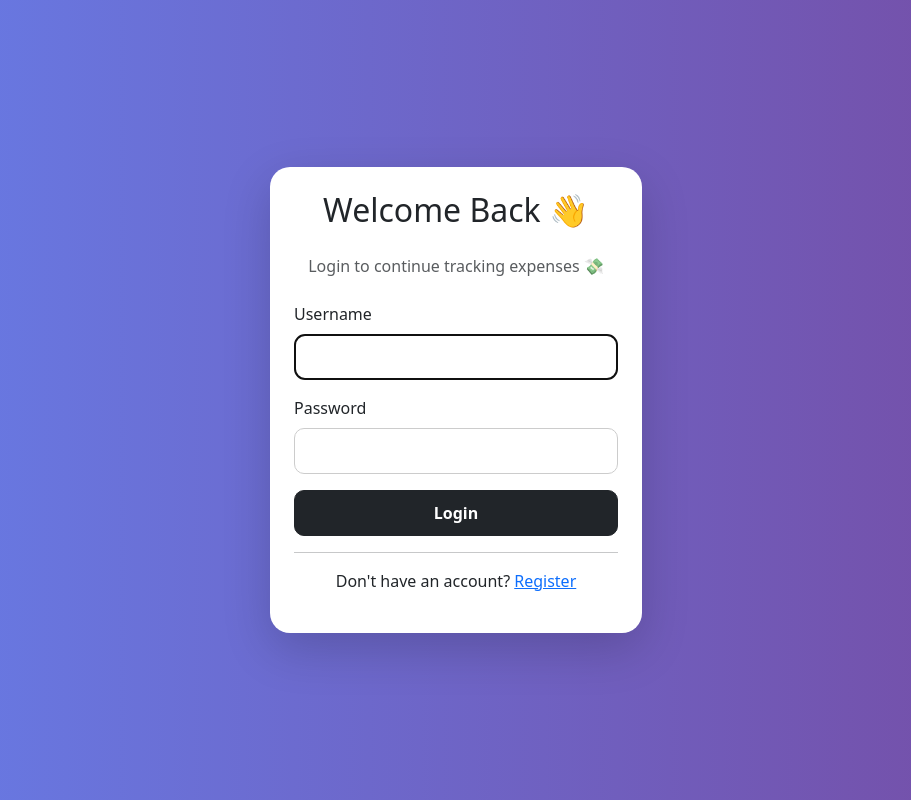
After one commit to saniya-ranjan/expense-analysis-system, a Django app: page /login/ in a window 1280 px wide. The commit adds this page. Shown: the whole page, without its empty margins (184-1095 px from the left). Run offline with Django 5.2, Linux system fonts and the light colour scheme.

Commit message:
Added authentication and dark mode

```diff
--- a/config/settings.py
+++ b/config/settings.py
@@ -116,3 +116,9 @@ USE_TZ = True
 # https://docs.djangoproject.com/en/6.0/howto/static-files/
 
 STATIC_URL = 'static/'
+
+LOGIN_URL = '/login/'
+
+LOGIN_REDIRECT_URL = '/'
+
+LOGOUT_REDIRECT_URL = '/login/'
--- a/expenses/urls.py
+++ b/expenses/urls.py
@@ -1,9 +1,14 @@
 from django.urls import path
 from . import views
+from .views import register
+from .views import user_login, user_logout
 
 urlpatterns = [
     path('', views.dashboard, name='dashboard'),
     path('add/', views.add_expense, name="add_expense"),
     path('delete/<int:id>/', views.delete_expense, name='delete_expense'),
     path('edit/<int:id>/', views.edit_expense, name='edit_expense'),
+    path('register/', views.register, name='register'),
+    path('login/', views.user_login, name='login'),
+    path('logout/', views.user_logout, name='logout'),
 ]
--- a/expenses/views.py
+++ b/expenses/views.py
@@ -3,11 +3,15 @@ from .models import Expense
 from .forms import ExpenseForm
 from django.contrib.auth.models import User
 from datetime import datetime
+from django.contrib.auth.forms import UserCreationForm
+from django.contrib.auth.forms import AuthenticationForm
+from django.contrib.auth import login, logout
+from django.contrib.auth.decorators import login_required
 
-
+@login_required
 def dashboard(request):
 
-    expenses = Expense.objects.all()
+    expenses = Expense.objects.filter(user=request.user)
 
     total_expense = 0
 
@@ -80,7 +84,7 @@ def dashboard(request):
 
     return render(request, 'dashboard.html', context)
 
-
+@login_required
 def add_expense(request):
 
     if request.method == 'POST':
@@ -132,3 +136,61 @@ def edit_expense(request, id):
         form = ExpenseForm(instance=expense)
 
     return render(request, 'add_expense.html', {'form': form})
+
+def register(request):
+
+    print("REGISTER VIEW HIT")
+
+    if request.method == 'POST':
+
+        print("POST REQUEST RECEIVED")
+
+        form = UserCreationForm(request.POST)
+
+        print(form.errors)
+
+        if form.is_valid():
+
+            print("FORM IS VALID")
+
+            user = form.save()
+
+            login(request, user)
+
+            return redirect('/')
+
+        else:
+
+            print("FORM INVALID")
+
+    else:
+
+        form = UserCreationForm()
+
+    return render(request, 'register.html', {'form': form})
+
+def user_login(request):
+
+    if request.method == 'POST':
+
+        form = AuthenticationForm(request, data=request.POST)
+
+        if form.is_valid():
+
+            user = form.get_user()
+
+            login(request, user)
+
+            return redirect('/')
+
+    else:
+
+        form = AuthenticationForm()
+
+    return render(request, 'login.html', {'form': form})
+
+def user_logout(request):
+
+    logout(request)
+
+    return redirect('login')
--- /dev/null
+++ b/templates/login.html
@@ -0,0 +1,103 @@
+<!DOCTYPE html>
+<html lang="en">
+
+<head>
+
+    <meta charset="UTF-8">
+    <meta name="viewport" content="width=device-width, initial-scale=1.0">
+
+    <title>Login</title>
+
+    <link href="https://cdn.jsdelivr.net/npm/bootstrap@5.3.7/dist/css/bootstrap.min.css" rel="stylesheet">
+
+    <style>
+
+        body{
+            background: linear-gradient(to right, #667eea, #764ba2);
+            height: 100vh;
+        }
+
+        .login-card{
+            border-radius: 20px;
+            border: none;
+        }
+
+        .btn-custom{
+            border-radius: 10px;
+            padding: 10px;
+            font-weight: bold;
+        }
+
+        input{
+            width: 100%;
+            padding: 10px;
+            border-radius: 10px;
+            border: 1px solid #ccc;
+        }
+
+    </style>
+
+</head>
+
+<body>
+
+    <div class="container d-flex justify-content-center align-items-center vh-100">
+
+        <div class="col-md-4">
+
+            <div class="card shadow-lg p-4 login-card">
+
+                <h2 class="text-center mb-4">
+                    Welcome Back 👋
+                </h2>
+
+                <p class="text-center text-muted mb-4">
+                    Login to continue tracking expenses 💸
+                </p>
+
+                <form method="POST">
+
+                    {% csrf_token %}
+
+                    <div class="mb-3">
+
+                        <label class="form-label">
+                            Username
+                        </label>
+
+                        {{ form.username }}
+
+                    </div>
+
+                    <div class="mb-3">
+
+                        <label class="form-label">
+                            Password
+                        </label>
+
+                        {{ form.password }}
+
+                    </div>
+
+                    <button class="btn btn-dark w-100 btn-custom">
+                        Login
+                    </button>
+
+                </form>
+
+                <hr>
+
+                <p class="text-center">
+                    Don't have an account?
+                    <a href="/register/">Register</a>
+                </p>
+
+            </div>
+
+        </div>
+
+    </div>
+
+</body>
+
+</html>
```
Also changed, not shown: templates/dashboard.html (+28 -5 lines), templates/register.html (added, +96 -0 lines).
